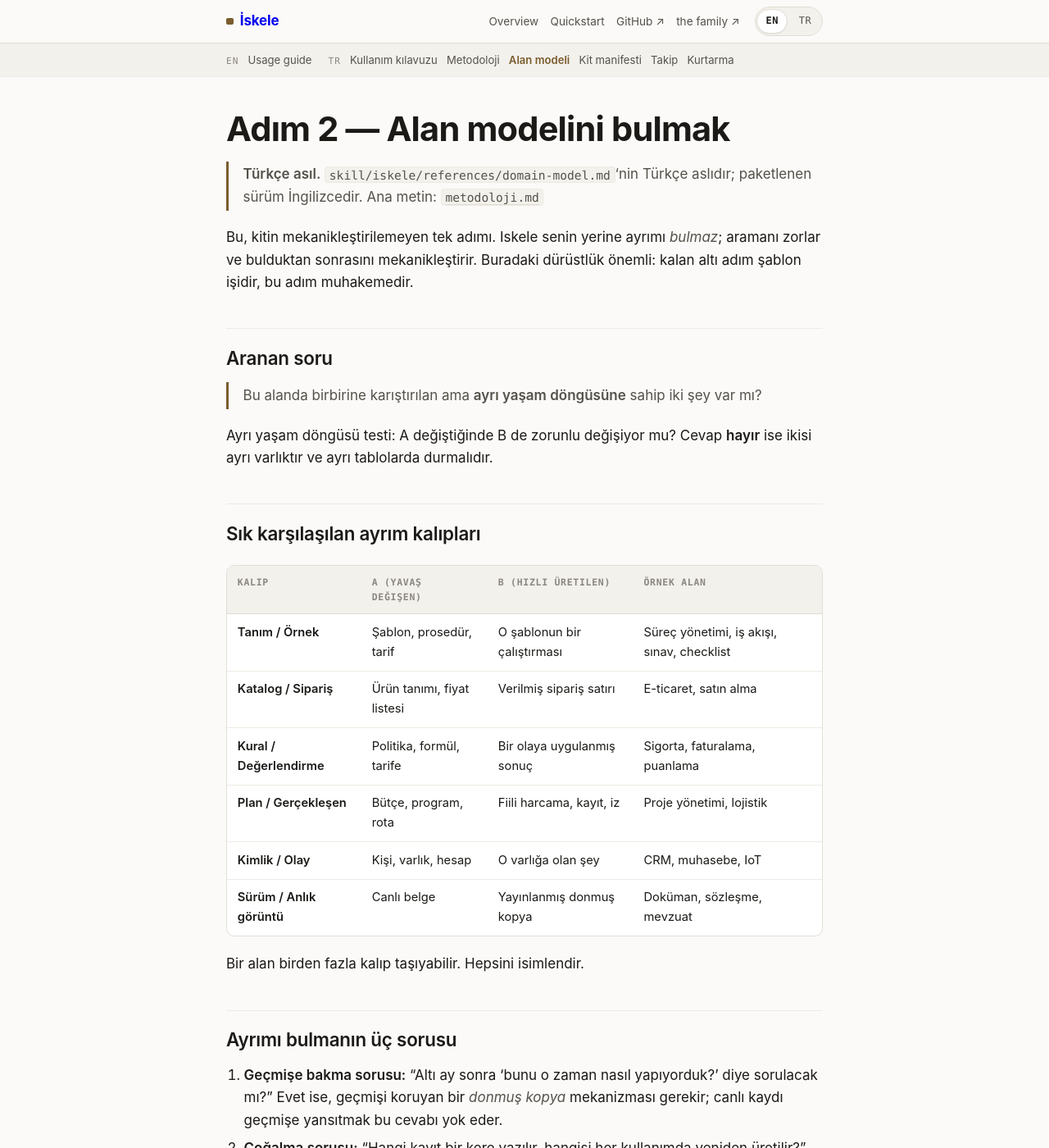
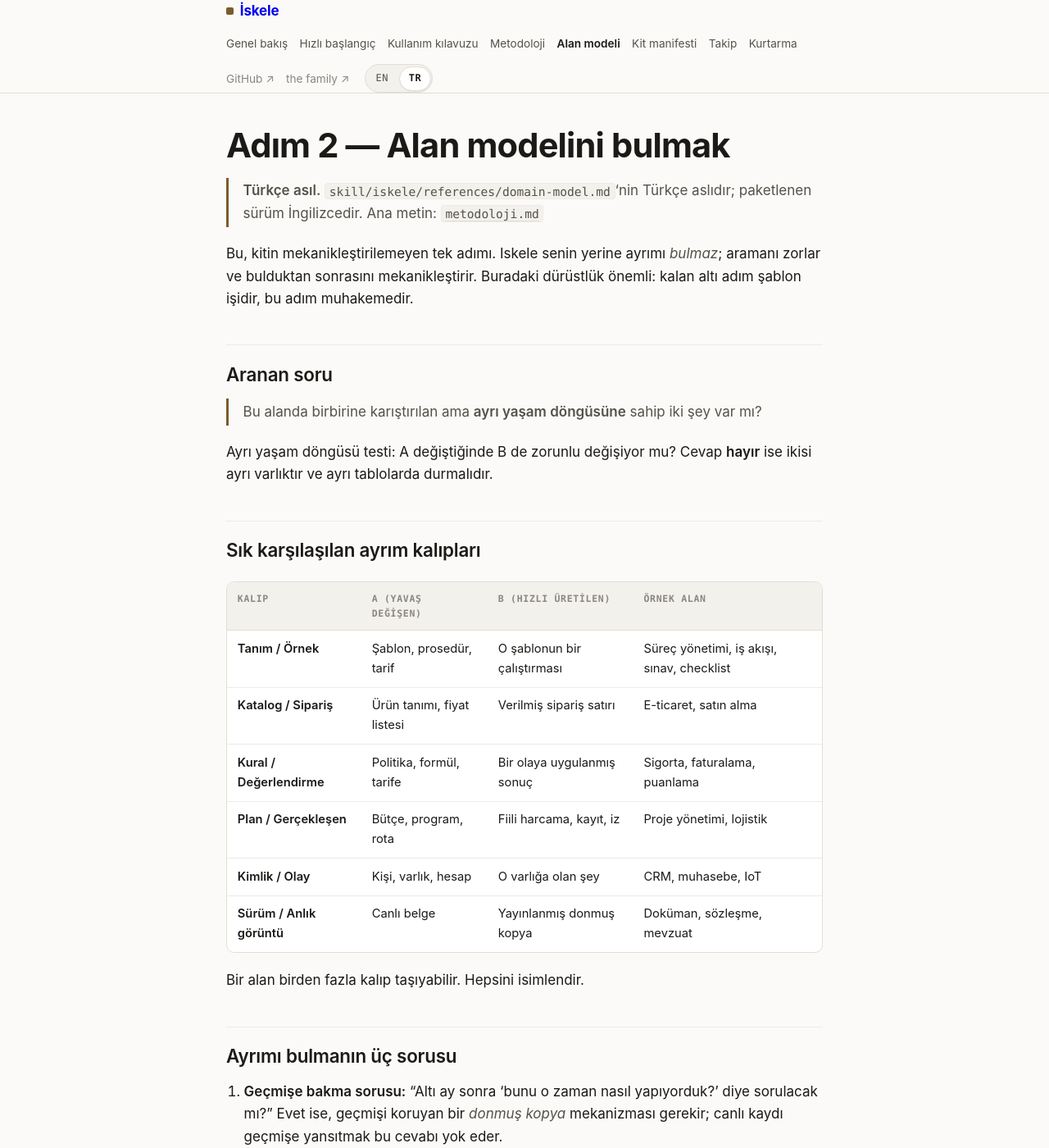
Before and after one commit to XINMurat/Iskele, a Jekyll site: the page built from docs/tr/alan-modeli.md, in a window 1280 px wide and 1400 px high. Shown: the whole window at 82% size. Built offline with Jekyll 4.4.1, drawn with Linux system fonts in a browser that asks for light colours; our own code applies the rules of GitHub Pages for plain Markdown files; part of the change alters nothing that is shown.

Commit message:
one nav bar, and README links that point at the site
TWO NAVS DOING ONE JOB. The header carried Overview/Quickstart while a second
bar below listed the EN and TR documents. Overview and Quickstart are the same
PAGE in both languages, so they belonged in both lists and were in neither; and
with the two language lists side by side their lengths invited comparison --
Mizan showed 3 English documents against 7 Turkish ones, which reads as a
half-finished translation rather than as what it is: some documents exist in
Turkish only. On top of that sat an EN/TR button whose job was unclear while
both lists were visible anyway.

Now there is one bar showing the selected language's COMPLETE list, Overview and
Quickstart included under that language's name. The control has one meaning --
it selects the language of the site -- and everything follows from it: the list
switches, a bilingual page swaps panes, a paired page navigates to its
counterpart, and a page with neither stays put while the list still switches, so
the reader is one click from a document that does exist. The button says so in
its title instead of pretending.

A single-language page states its own language on arrival rather than obeying a
stored preference: landing on an English document should not show a Turkish nav
around English text.

TWO BUGS FOUND WHILE DOING IT, both caught before pushing:

  * A regex meant to move one <script> block deleted <main> and <footer> along
    with it, because a lazy match with a lookahead spanned the whole document.
    The page rendered as a header over nothing.
  * `.pages{display:flex}` beat the UA stylesheet's `[hidden]{display:none}`, so
    the hidden nav stayed visible and BOTH language lists showed -- the exact
    thing this change exists to stop. `[hidden]{display:none !important}` is now
    declared once, with the reason.

READMEs: documentation links now go to the published site rather than to raw
.md files. The split is deliberate -- source files (schema, templates, examples,
tools) stay repo-relative because a reader will clone or diff them, while
documentation goes where the navigation and the language control live. The
`docs/tr/` and `docs/en/` directory links are gone: they had no equivalent on
the site and only ever showed a file listing on GitHub. Every repo also gained
a "Docs / Belgeler" line at the top, and ux-mizan's said `ux-mizan.github.io`,
which is not a domain that exists.

Co-Authored-By: Claude Opus 5 <noreply@anthropic.com>

```diff
--- a/docs/_config.yml
+++ b/docs/_config.yml
@@ -12,14 +12,23 @@ family_label: "the family"
 family_note: "Four skills that keep each other honest."
 license_note: "Code MIT · prose CC BY 4.0."
 
-nav_main:
+
+# One nav per language, each COMPLETE. Overview and Quickstart are the same
+# page in both languages (one file, two panes), so they appear in both lists
+# under that language's name. There is no separate "main" nav any more: it was
+# a second bar doing the first bar's job.
+#
+# The two lists are not the same length, and that is content rather than a
+# defect -- some documents exist in Turkish only. Shown one at a time, a
+# Turkish-only document reads as Turkish content instead of as a missing
+# translation, which is what it is.
+nav_en:
   - { name: "Overview", url: "/" }
   - { name: "Quickstart", url: "/QUICKSTART.html" }
-
-nav_en:
   - { name: "Usage guide", url: "/en/usage-guide.html" }
-
 nav_tr:
+  - { name: "Genel bakış", url: "/" }
+  - { name: "Hızlı başlangıç", url: "/QUICKSTART.html" }
   - { name: "Kullanım kılavuzu", url: "/tr/kullanim-kilavuzu.html" }
   - { name: "Metodoloji", url: "/tr/metodoloji.html" }
   - { name: "Alan modeli", url: "/tr/alan-modeli.html" }
--- a/docs/_layouts/default.html
+++ b/docs/_layouts/default.html
@@ -32,6 +32,11 @@
   }
 }
 *{box-sizing:border-box}
+/* An author rule that sets `display` beats the UA stylesheet's [hidden] rule,
+   and this sheet sets display on several things it also hides. Without this the
+   hidden nav stayed visible and both language lists showed at once -- the exact
+   thing this layout was changed to stop doing. */
+[hidden]{display:none !important}
 html{-webkit-text-size-adjust:100%; scroll-behavior:smooth}
 body{margin:0; background:var(--bg); color:var(--ink);
   font-family:var(--sans); font-size:17px; line-height:1.62}
@@ -66,16 +71,14 @@ body{margin:0; background:var(--bg); color:var(--ink);
 .lang a:hover,.lang button:hover{color:var(--ink)}
 .lang [aria-disabled="true"]{opacity:.35; cursor:default}
 
-/* ---------- doc nav ---------- */
-.docnav{border-bottom:1px solid var(--line-soft); background:var(--bg-soft)}
-.docnav .wrap{display:flex; gap:1.25rem; padding-top:.6rem; padding-bottom:.6rem;
-  flex-wrap:wrap; font-size:.82rem}
-.docnav .grp{display:flex; gap:.7rem; align-items:baseline; flex-wrap:wrap}
-.docnav .lbl{font-family:var(--mono); font-size:.7rem; letter-spacing:.08em;
-  text-transform:uppercase; color:var(--ink-faint)}
-.docnav a{color:var(--ink-soft); text-decoration:none}
-.docnav a:hover{color:var(--ink); text-decoration:underline; text-underline-offset:.18em}
-.docnav a[aria-current="page"]{color:var(--accent); font-weight:600}
+/* ---------- page nav (one bar, the active language's pages) ---------- */
+.pages{display:flex; gap:1rem; font-size:.85rem; flex-wrap:wrap}
+.pages a{color:var(--ink-soft); text-decoration:none; white-space:nowrap}
+.pages a:hover{color:var(--ink); text-decoration:underline; text-underline-offset:.18em}
+.pages a[aria-current="page"]{color:var(--accent); font-weight:640}
+.ext{display:flex; gap:.9rem; font-size:.85rem; white-space:nowrap}
+.ext a{color:var(--ink-faint); text-decoration:none}
+.ext a:hover{color:var(--ink-soft); text-decoration:underline; text-underline-offset:.18em}
 
 /* ---------- prose ---------- */
 main{padding:2.5rem 0 1rem}
@@ -136,36 +139,22 @@ footer .cols{display:flex; gap:2rem; flex-wrap:wrap; justify-content:space-betwe
 <header class="top">
   <div class="wrap">
     <a class="mark" href="{{ '/' | relative_url }}"><span></span>{{ site.skill }}</a>
-    <nav>
-      {% for item in site.nav_main %}
-        <a href="{{ item.url | relative_url }}">{{ item.name }}</a>
-      {% endfor %}
+    <nav class="pages" data-lang="en">
+      {% for item in site.nav_en %}<a href="{{ item.url | relative_url }}">{{ item.name }}</a>{% endfor %}
+    </nav>
+    <nav class="pages" data-lang="tr" hidden>
+      {% for item in site.nav_tr %}<a href="{{ item.url | relative_url }}">{{ item.name }}</a>{% endfor %}
+    </nav>
+    <div class="ext">
       <a href="{{ site.repo }}">GitHub ↗</a>
       <a href="https://xinmurat.github.io/">{{ site.family_label | default: 'the family' }} ↗</a>
-    </nav>
-    <div class="lang" id="langctl" role="group" aria-label="Language / Dil" hidden>
+    </div>
+    <div class="lang" id="langctl" role="group" aria-label="Language / Dil">
       <button type="button" data-lang="en" aria-pressed="true">EN</button>
       <button type="button" data-lang="tr" aria-pressed="false">TR</button>
     </div>
   </div>
 </header>
-
-{% if site.nav_en or site.nav_tr %}
-<div class="docnav">
-  <div class="wrap">
-    {% if site.nav_en %}
-    <div class="grp"><span class="lbl">EN</span>
-      {% for item in site.nav_en %}<a href="{{ item.url | relative_url }}">{{ item.name }}</a>{% endfor %}
-    </div>
-    {% endif %}
-    {% if site.nav_tr %}
-    <div class="grp"><span class="lbl">TR</span>
-      {% for item in site.nav_tr %}<a href="{{ item.url | relative_url }}">{{ item.name }}</a>{% endfor %}
-    </div>
-    {% endif %}
-  </div>
-</div>
-{% endif %}
 
 <main id="main">
   <div class="wrap prose">
@@ -182,10 +171,10 @@ footer .cols{display:flex; gap:2rem; flex-wrap:wrap; justify-content:space-betwe
   </div>
 </footer>
 
-
 <script id="lang-pairs" type="application/json">
 [{% for p in site.pairs %}{"en":"{{ p.en }}","tr":"{{ p.tr }}"}{% unless forloop.last %},{% endunless %}{% endfor %}]
 </script>
+
 <script>
 // Markdown tables have no wrapper of their own, so a wide one would push the
 // whole page sideways on a phone. Wrapping them here keeps the overflow inside
@@ -198,77 +187,88 @@ document.querySelectorAll('.prose table').forEach(function (t) {
   d.appendChild(t);
 });
 
-// The language control has two jobs and picks one per page:
+// One control, one meaning: it selects the language of the site.
 //
-//   * a page that carries BOTH languages (index, quickstart) gets a toggle --
-//     the same pane model the family page uses;
-//   * a page that has a counterpart FILE gets two links, with the current one
-//     marked;
-//   * a page with neither shows no control at all. A button for a translation
-//     that does not exist promises one.
+// What follows from that, in order:
+//   * the page nav switches to that language's list -- which is why the two
+//     lists are never shown side by side any more. A document that exists in
+//     one language only now reads as that language's content instead of as a
+//     missing translation;
+//   * a page carrying BOTH languages (index, quickstart) swaps its panes;
+//   * a page with a counterpart FILE navigates to it;
+//   * a page with neither stays put. The choice is still remembered and the
+//     nav still switches, so the reader is one click from a document that does
+//     exist. The button says so in its title rather than pretending.
 (function () {
   var ctl = document.getElementById('langctl');
   if (!ctl) return;
-  var buttons = ctl.querySelectorAll('button');
-  var panes = { en: document.getElementById('pane-en'), tr: document.getElementById('pane-tr') };
+  var buttons = [].slice.call(ctl.querySelectorAll('button'));
+  var navs = { en: document.querySelector('.pages[data-lang="en"]'),
+               tr: document.querySelector('.pages[data-lang="tr"]') };
+  var panes = { en: document.getElementById('pane-en'),
+                tr: document.getElementById('pane-tr') };
+  var bilingual = !!(panes.en && panes.tr);
 
-  if (panes.en && panes.tr) {
-    ctl.hidden = false;
-    var show = function (lang) {
+  var pairs = [];
+  try { pairs = JSON.parse((document.getElementById('lang-pairs') || {}).textContent || '[]'); }
+  catch (e) {}
+  var here = location.pathname
+    .replace(/index\.html$/, '').replace(/\.html$/, '').replace(/\/$/, '');
+  var base = here.replace(/\/(en|tr)\/.*$/, '');
+  var counterpart = null, pageLang = null;
+  for (var i = 0; i < pairs.length; i++) {
+    var en = base + pairs[i].en, tr = base + pairs[i].tr;
+    if (here === en) { pageLang = 'en'; counterpart = { en: en + '.html', tr: tr + '.html' }; break; }
+    if (here === tr) { pageLang = 'tr'; counterpart = { en: en + '.html', tr: tr + '.html' }; break; }
+  }
+  // a single-language page with no pair: /en/... is English, /tr/... is Turkish
+  if (!pageLang && !bilingual) {
+    var m = here.match(/\/(en|tr)\//);
+    if (m) pageLang = m[1];
+  }
+
+  function paint(lang) {
+    if (navs.en) navs.en.hidden = lang !== 'en';
+    if (navs.tr) navs.tr.hidden = lang !== 'tr';
+    document.documentElement.lang = lang;
+    buttons.forEach(function (b) {
+      b.setAttribute('aria-pressed', String(b.dataset.lang === lang));
+      if (!bilingual && !counterpart && pageLang && b.dataset.lang !== pageLang) {
+        b.title = b.dataset.lang === 'tr'
+          ? 'Bu belgenin Türkçesi yok — liste Türkçeye geçer'
+          : 'This document has no English version — the list switches to English';
+      }
+    });
+    if (bilingual) {
       panes.en.hidden = lang !== 'en';
       panes.tr.hidden = lang !== 'tr';
-      document.documentElement.lang = lang;
-      buttons.forEach(function (b) {
-        b.setAttribute('aria-pressed', String(b.dataset.lang === lang));
-      });
-      try { localStorage.setItem('lang', lang); } catch (e) {}
-    };
-    var stored = null;
-    try { stored = localStorage.getItem('lang'); } catch (e) {}
-    var hash = (location.hash || '').replace('#', '');
-    show((hash === 'tr' || hash === 'en') ? hash : (stored || 'en'));
-    buttons.forEach(function (b) {
-      b.addEventListener('click', function () { show(b.dataset.lang); });
-    });
-    return;
+    }
   }
 
-  var raw = document.getElementById('lang-pairs');
-  var pairs = [];
-  try { pairs = JSON.parse(raw ? raw.textContent : '[]'); } catch (e) {}
-  // The published URLs end in .html and the pair table does not, so the
-  // extension comes off before comparing. Without it the table matches nothing
-  // and the control silently never appears -- which looks exactly like "this
-  // page has no counterpart", the one state it is supposed to mean.
-  var here = location.pathname
-    .replace(/index\.html$/, '').replace(/\.html$/, '').replace(/\/$/, '');
-  var norm = function (u) {
-    return (u || '').replace(/index\.html$/, '').replace(/\/$/, '');
-  };
-  var base = here.replace(/\/(en|tr)\/.*$/, '');
-  for (var i = 0; i < pairs.length; i++) {
-    var en = base + norm(pairs[i].en), tr = base + norm(pairs[i].tr);
-    if (here !== en && here !== tr) continue;
-    var current = here === en ? 'en' : 'tr';
-    ctl.hidden = false;
-    buttons.forEach(function (b) {
-      var href = b.dataset.lang === 'en' ? en + '.html' : tr + '.html';
-      var a = document.createElement('a');
-      a.textContent = b.textContent;
-      a.href = href;
-      a.setAttribute('aria-current', String(b.dataset.lang === current));
-      b.replaceWith(a);
-    });
-    return;
+  function choose(lang) {
+    try { localStorage.setItem('lang', lang); } catch (e) {}
+    if (counterpart && lang !== pageLang) { location.href = counterpart[lang]; return; }
+    paint(lang);
   }
+
+  var stored = null;
+  try { stored = localStorage.getItem('lang'); } catch (e) {}
+  var hash = (location.hash || '').replace('#', '');
+  var initial = (hash === 'tr' || hash === 'en') ? hash
+              : pageLang ? pageLang            // a single-language page states its own
+              : (stored || 'en');
+  paint(initial);
+  buttons.forEach(function (b) {
+    b.addEventListener('click', function () { choose(b.dataset.lang); });
+  });
 })();
 
-// Mark the current page in both navs. Doing it here rather than in Liquid keeps
+// Mark the current page in the nav. Doing it here rather than in Liquid keeps
 // the layout identical across the four repositories -- the only thing that
 // differs between them is _config.yml, and that is the point.
 (function () {
   var here = location.pathname.replace(/index\.html$/, '').replace(/\/$/, '');
-  document.querySelectorAll('.top nav a, .docnav a').forEach(function (a) {
+  document.querySelectorAll('.pages a').forEach(function (a) {
     var href = a.getAttribute('href') || '';
     if (!href || href.indexOf('http') === 0) return;
     var path = href.replace(/index\.html$/, '').replace(/\.md$/, '.html').replace(/\/$/, '');
```
Also changed, not shown: README.md.
